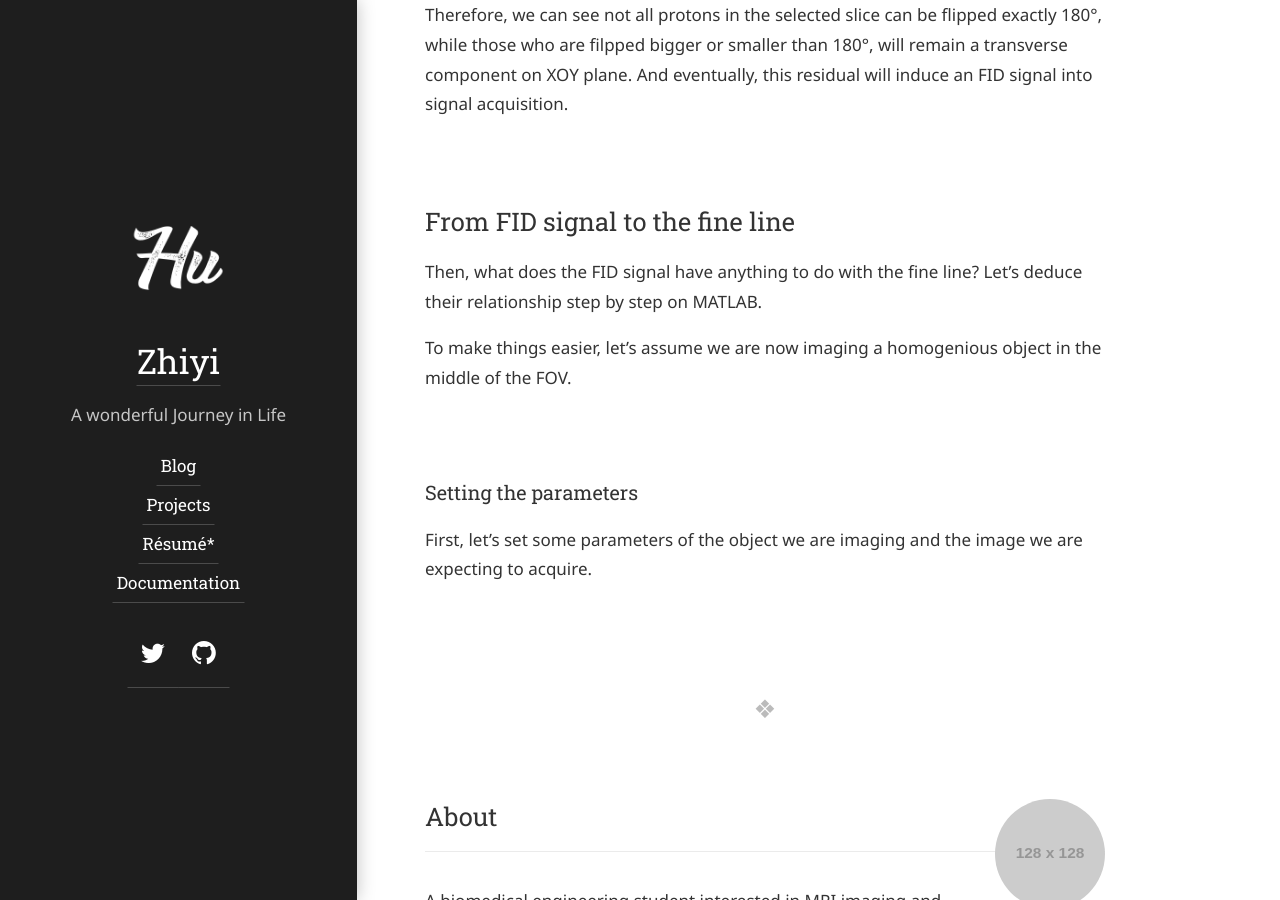
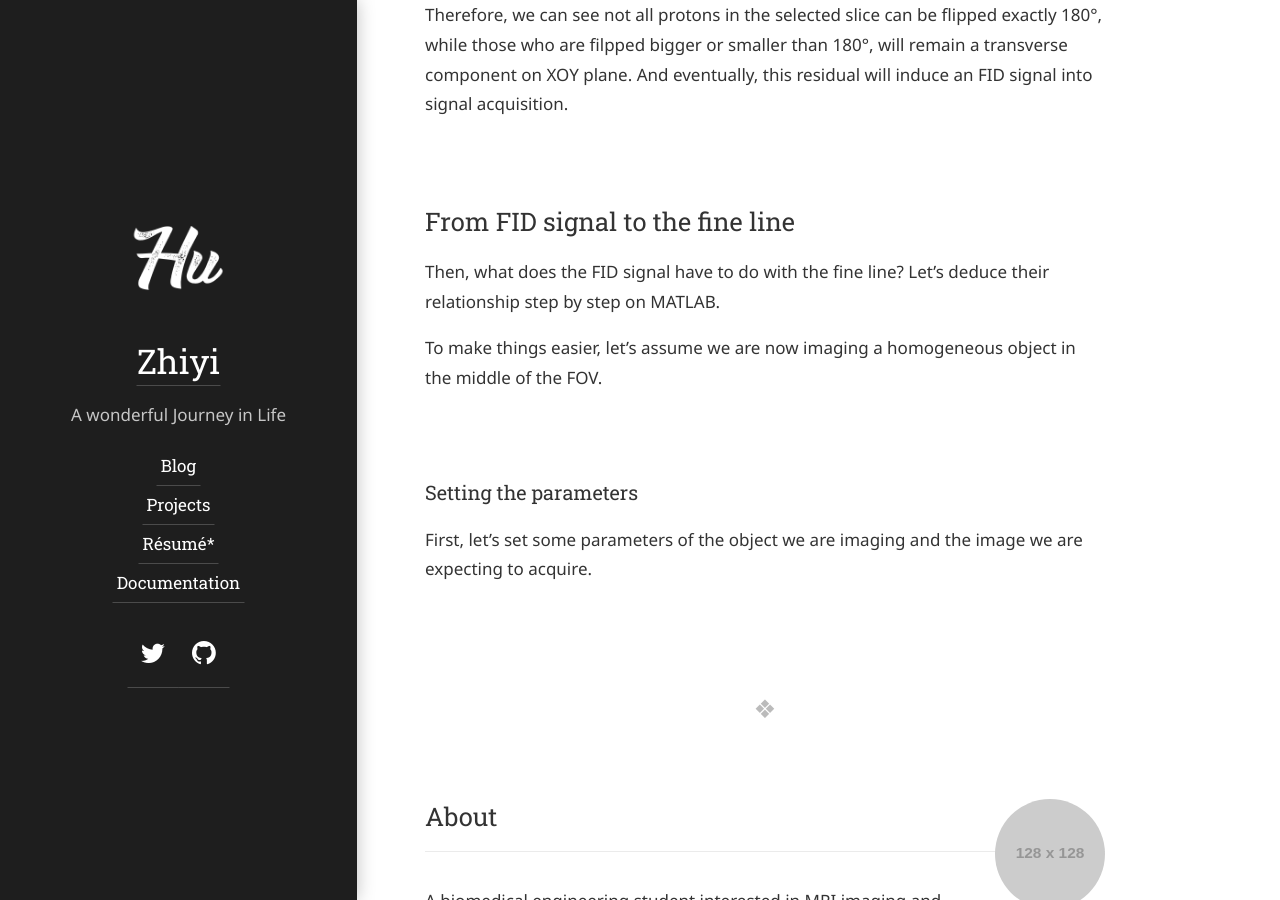
Before and after one commit to JacquelineHu/JacquelinHu.github.io, a Jekyll site: the page built from hydejack/_posts/2019-11-14-FID-noise-in-SE.md, in a window 1280 px wide and 900 px high, scrolled down 2287 px. Built offline with Jekyll 4.4.1, drawn with Linux system fonts in a browser that asks for light colours; some web fonts are replaced; our own code applies the rules of GitHub Pages for plain Markdown files.

Commit message:
Update 2019-11-14-FID-noise-in-SE.md

```diff
--- a/hydejack/_posts/2019-11-14-FID-noise-in-SE.md
+++ b/hydejack/_posts/2019-11-14-FID-noise-in-SE.md
@@ -34,9 +34,8 @@ We know that it is impratical to perform an infinitely long RF impulse. We cut i
 Therefore, we can see not all protons in the selected slice can be flipped exactly 180°, while those who are filpped bigger or smaller than 180°, will remain a transverse component on XOY plane. And eventually, this residual will induce an FID signal into signal acquisition.
 
 ## From FID signal to the fine line
-Then, what does the FID signal have anything to do with the fine line? Let's deduce their relationship step by step on MATLAB.
+Then, what does the FID signal have to do with the fine line? Let's deduce their relationship step by step on MATLAB.
 
-To make things easier, let's assume we are now imaging a homogenious object in the middle of the FOV.
-
+To make things easier, let's assume we are now imaging a homogeneous object in the middle of the FOV.
 ### Setting the parameters
 First, let's set some parameters of the object we are imaging and the image we are expecting to acquire.
```
